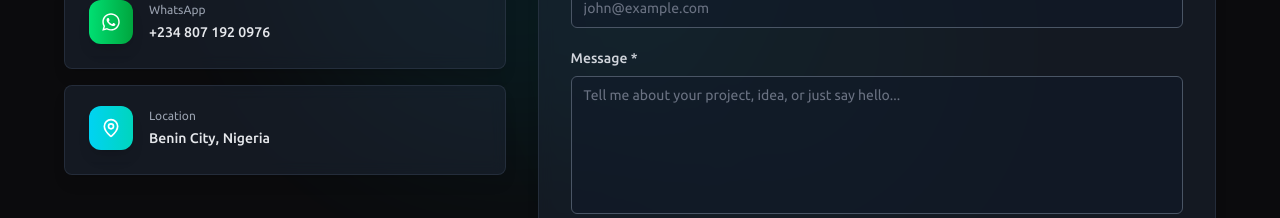
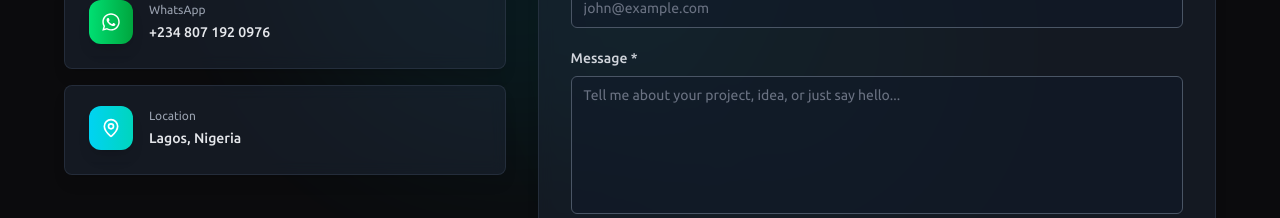
Before and after one commit to OgheneDev/emmanuel_dev, a Next.js app: page / in a window 1280 px wide. Shown: the part 7260-7478 px from the top of the page. Built offline with nearby package versions, Linux system fonts and the light colour scheme.

Commit message:
Location change

```diff
--- a/src/components/contact.tsx
+++ b/src/components/contact.tsx
@@ -153,7 +153,7 @@ export function Contact() {
     },
     {
       Icon: MapPin,
-      text: "Benin City, Nigeria",
+      text: "Lagos, Nigeria",
       gradient: "from-cyan-400 to-teal-400",
       label: "Location",
     },
```
